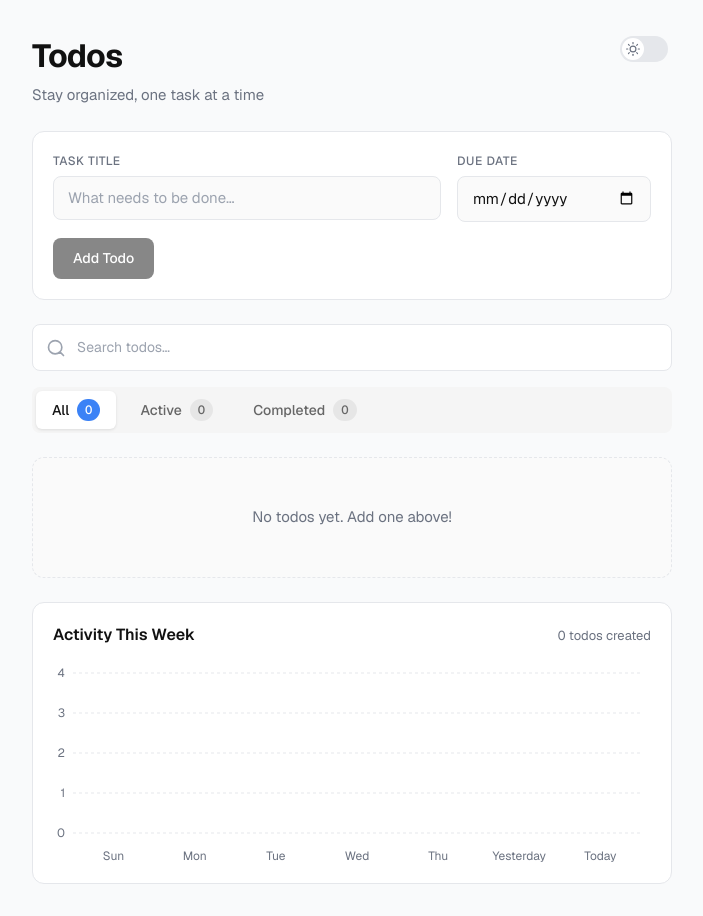
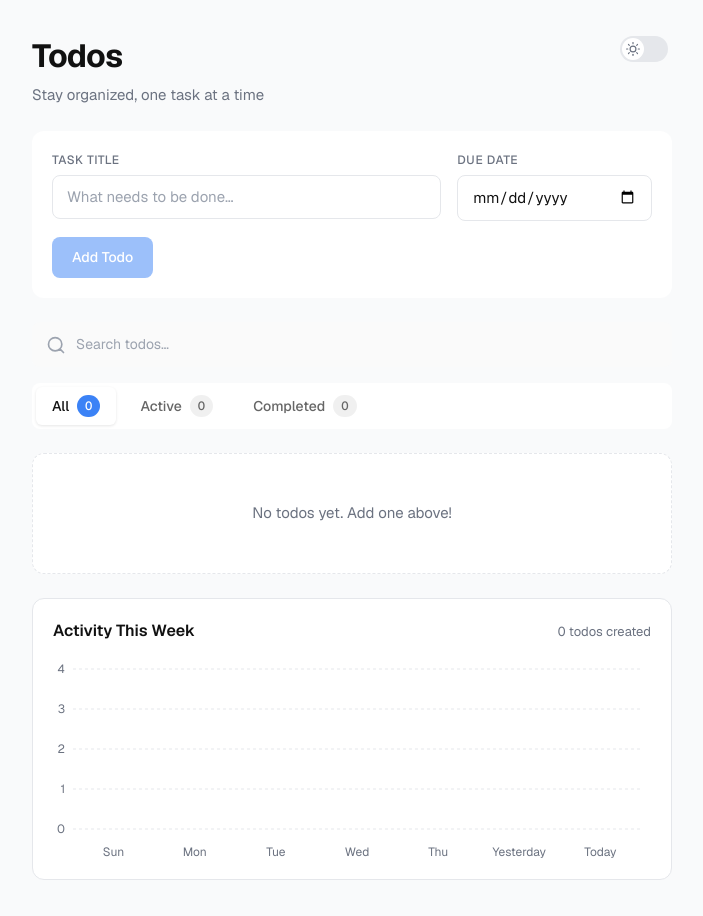
Before and after one commit to Andres191200/todo-app-ai-skills, a Next.js app: page / in a window 1280 px wide. Shown: the whole page, without its empty margins (288-991 px from the left). Built offline with nearby package versions, Linux system fonts and the light colour scheme.

Commit message:
dark mode fixed styles

```diff
--- a/src/app/globals.scss
+++ b/src/app/globals.scss
@@ -47,7 +47,7 @@
   // Background colors
   --color-bg: #0f0f0f;
   --color-bg-elevated: #1a1a1a;
-  --color-bg-input: #252525;
+  --color-bg-input: #383838;
 
   // Text colors
   --color-text: #f5f5f5;
--- a/src/components/FilterTabs/FilterTabs.module.scss
+++ b/src/components/FilterTabs/FilterTabs.module.scss
@@ -2,7 +2,7 @@
   display: flex;
   gap: 0.5rem;
   padding: 0.25rem;
-  background: #f5f5f5;
+  background: var(--color-bg-elevated);
   border-radius: 0.5rem;
 }
 
--- a/src/components/SearchBar/SearchBar.module.scss
+++ b/src/components/SearchBar/SearchBar.module.scss
@@ -31,10 +31,11 @@
   width: 100%;
   padding: 0.75rem 0.875rem 0.75rem 2.75rem;
   font-size: 0.875rem;
-  border: 1px solid #e5e7eb;
+  outline: none;
+  border: none;
   border-radius: 0.5rem;
-  background: #fff;
-  color: #111;
+  background-color: var(--color-bg-input) !important;
+  color: #fff;
   transition: border-color 0.15s, box-shadow 0.15s;
 
   @media (prefers-reduced-motion: reduce) {
--- a/src/components/TodoForm/TodoForm.module.scss
+++ b/src/components/TodoForm/TodoForm.module.scss
@@ -3,8 +3,8 @@
   flex-direction: column;
   gap: 1rem;
   padding: 1.25rem;
-  background: #fff;
-  border: 1px solid #e5e7eb;
+
+  background-color: var(--color-bg-elevated);
   border-radius: 0.75rem;
 }
 
@@ -41,10 +41,11 @@
 .input,
 .dateInput {
   padding: 0.625rem 0.875rem;
+
   font-size: 0.9375rem;
   border: 1px solid #e5e7eb;
   border-radius: 0.5rem;
-  background: #fafafa;
+  background: var(--color-bg-elevated);
   color: #111;
   transition: border-color 0.15s, box-shadow 0.15s, background-color 0.15s;
 
@@ -56,10 +57,6 @@
     color: #9ca3af;
   }
 
-  &:hover {
-    border-color: #d1d5db;
-    background: #fff;
-  }
 
   &:focus {
     outline: none;
@@ -80,7 +77,7 @@
   font-size: 0.875rem;
   font-weight: 500;
   color: #fff;
-  background: #111;
+  background: var(--color-primary);
   border: none;
   border-radius: 0.5rem;
   cursor: pointer;
--- a/src/components/TodoItem/TodoItem.module.scss
+++ b/src/components/TodoItem/TodoItem.module.scss
@@ -3,10 +3,9 @@
   align-items: center;
   gap: 0.75rem;
   padding: 0.875rem 1rem;
-  background: #fff;
-  border: 1px solid #e5e7eb;
   border-radius: 0.5rem;
   transition: border-color 0.15s, box-shadow 0.15s;
+  color:#fff;
 
   @media (prefers-reduced-motion: reduce) {
     transition: none;
@@ -77,7 +76,7 @@
 
 .title {
   font-size: 0.9375rem;
-  color: #111;
+  color: var(--color-text);
   overflow: hidden;
   text-overflow: ellipsis;
   white-space: nowrap;
--- a/src/components/TodoList/TodoList.module.scss
+++ b/src/components/TodoList/TodoList.module.scss
@@ -5,6 +5,10 @@
   list-style: none;
   padding: 0;
   margin: 0;
+
+  li{
+     background: var(--color-bg-elevated) !important;
+  }
 }
 
 .empty {
@@ -15,7 +19,7 @@
   text-align: center;
   color: #6b7280;
   font-size: 0.9375rem;
-  background: #fafafa;
+  background: var(--color-bg-elevated);
   border: 1px dashed #e5e7eb;
   border-radius: 0.75rem;
 }
```
